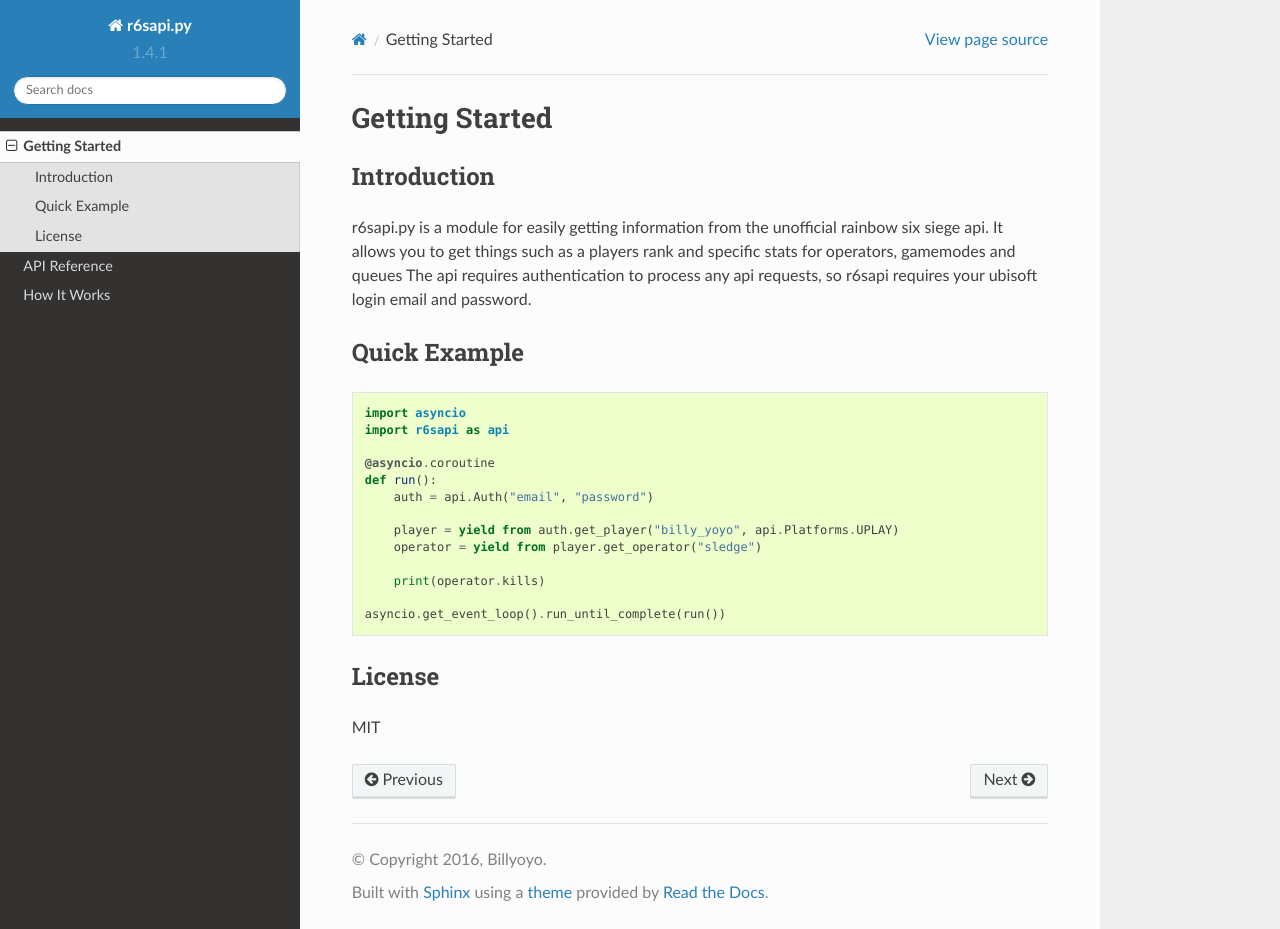
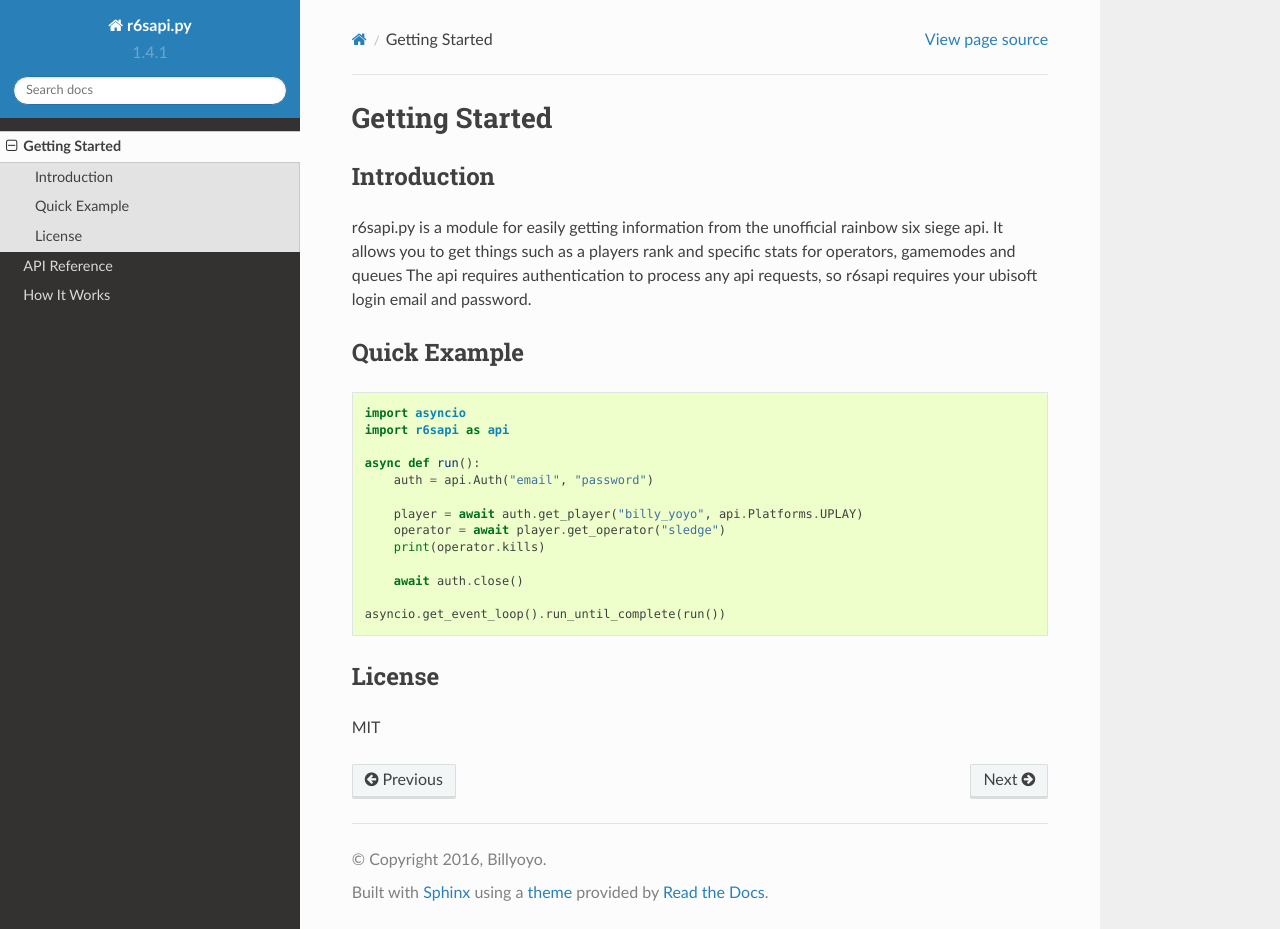
Before and after one commit to billy-yoyo/RainbowSixSiege-Python-API, a Sphinx documentation site: the page built from docs/gettingstarted.rst, in a window 1280 px wide and 929 px high. Built offline with Sphinx 7.4.7 and the Read the Docs theme 2.0.0, drawn with Linux system fonts in a browser that asks for light colours.

Commit message:
Updated gettingstarted.rst to match quick example code from README. Also "@coroutine" decorator is deprecated since Python 3.8, use "async def" instead. Making this change seems to be what the README now reflects.

```diff
--- a/docs/gettingstarted.rst
+++ b/docs/gettingstarted.rst
@@ -14,14 +14,14 @@
     import asyncio
     import r6sapi as api
 
-    @asyncio.coroutine
-    def run():
+    async def run():
         auth = api.Auth("email", "password")
 
-        player = yield from auth.get_player("billy_yoyo", api.Platforms.UPLAY)
-        operator = yield from player.get_operator("sledge")
+        player = await auth.get_player("billy_yoyo", api.Platforms.UPLAY)
+        operator = await player.get_operator("sledge")
+        print(operator.kills)
 
-        print(operator.kills)
+        await auth.close()
 
     asyncio.get_event_loop().run_until_complete(run())
 
```
